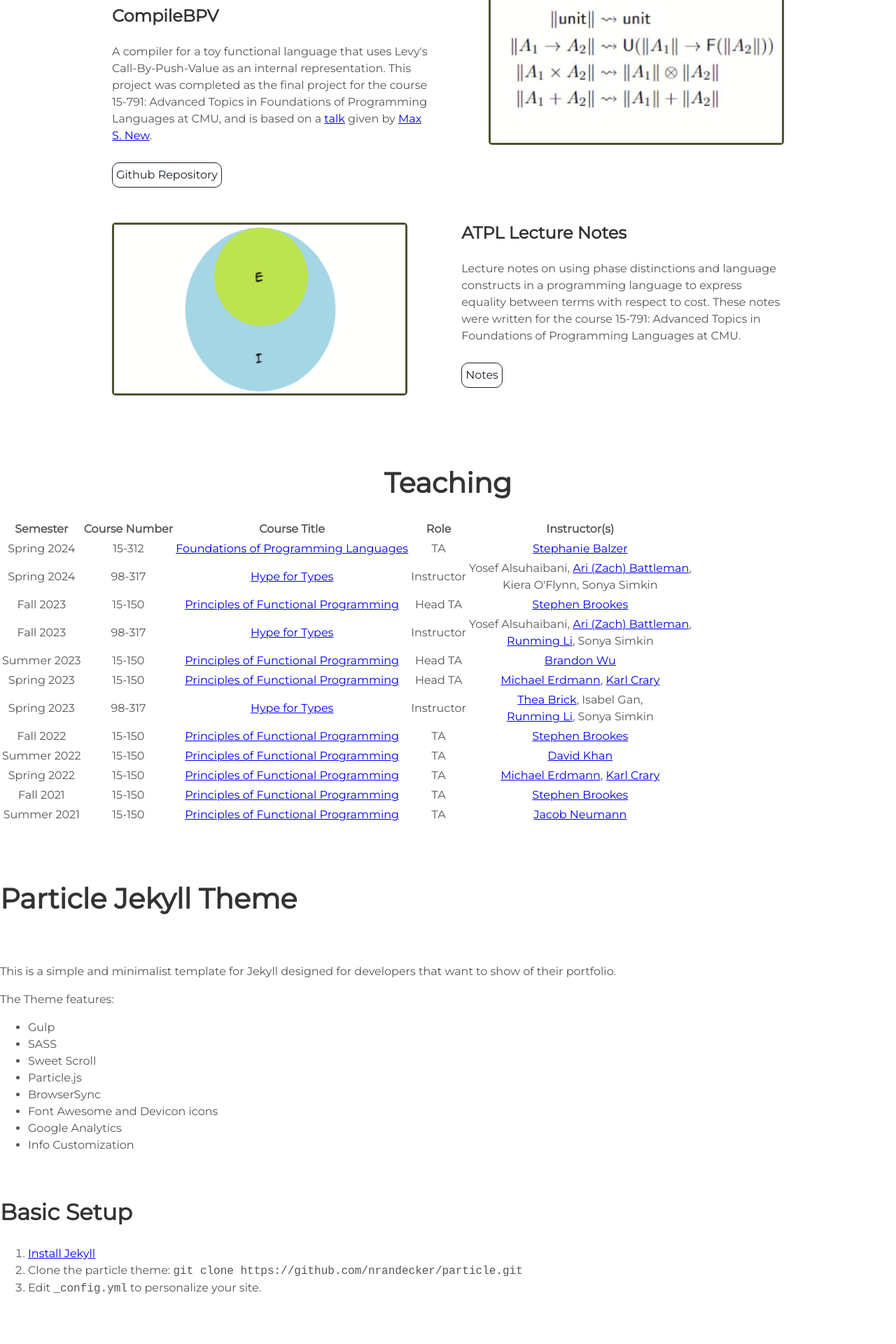
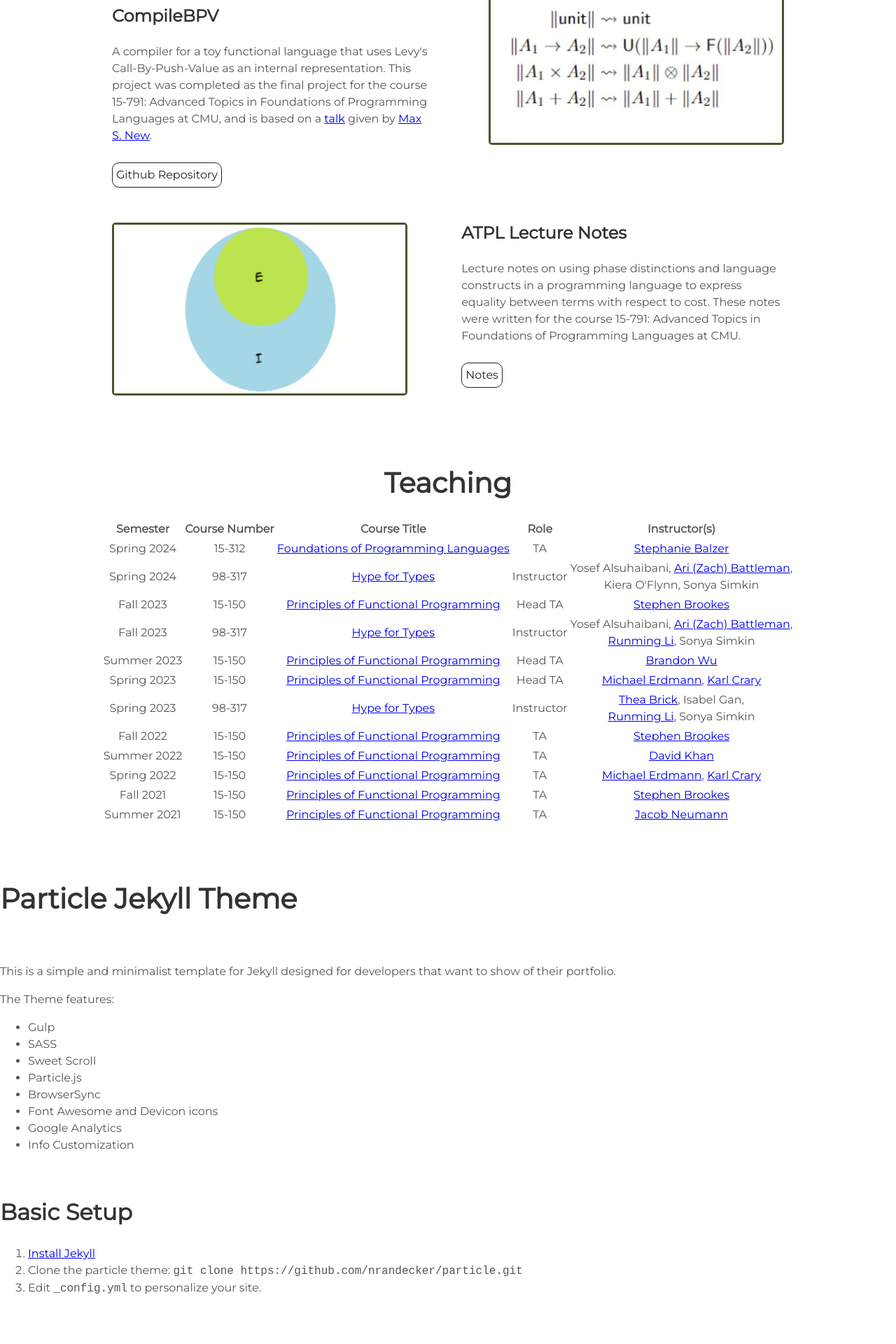
Before and after one commit to sonyasimk/sonyasimk.github.io, a Jekyll site: the page built from docs/particle-master/README.md, in a window 1280 px wide. Shown: the part 1436-3356 px from the top of the page at 70% size. Built offline with Jekyll 4.4.1, drawn with Linux system fonts in a browser that asks for light colours; our own code applies the rules of GitHub Pages for plain Markdown files.

Commit message:
please work

```diff
--- a/docs/_includes/teaching.html
+++ b/docs/_includes/teaching.html
@@ -1,7 +1,6 @@
 <div class="user-details">
     <h1> Teaching </h1>
-    <body>
-    <table>
+    <table align="center" style="margin: 0px auto;">
         <thead>
             <tr>
                 <th>Semester</th>
@@ -98,5 +97,4 @@
 			</tr>
         </tbody>
     </table>
-    </body>
   </div>
```
